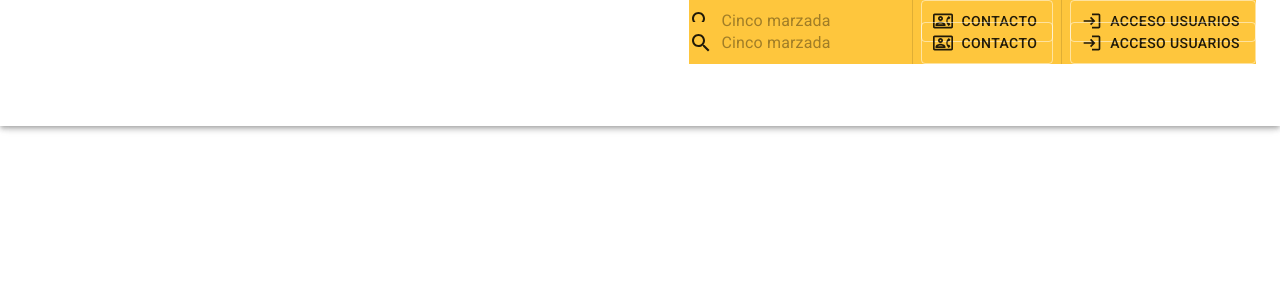
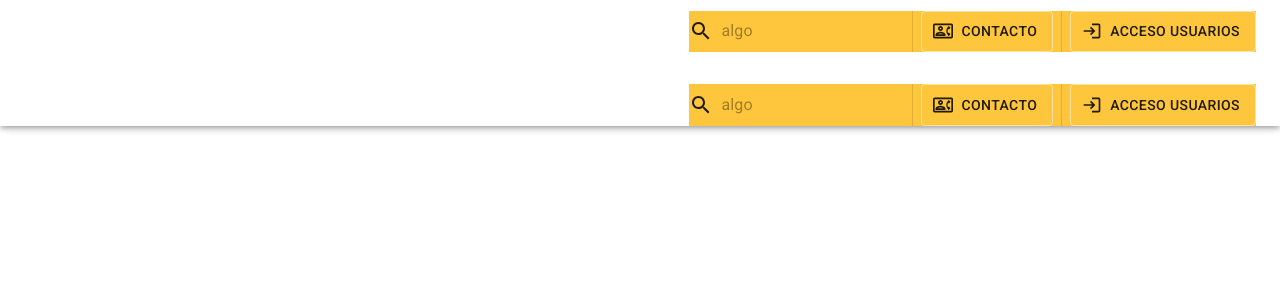
Before and after one commit to Jenrikk/raices_andinas, a React (Vite) app: page / in a window 1280 px wide. Shown: the top 300 px of the page. Built offline with nearby package versions, Linux system fonts and the light colour scheme.

Commit message:
fix display NavBar items

```diff
--- a/src/raices/components/NavBar.jsx
+++ b/src/raices/components/NavBar.jsx
@@ -1,5 +1,5 @@
 import { ContactPhone, ContactPhoneOutlined,  LoginOutlined, Search } from '@mui/icons-material'
-import { AppBar, Button, Divider, IconButton, InputBase, Toolbar, Typography } from '@mui/material'
+import { AppBar, Grid, Button, Divider, IconButton, InputBase, Toolbar, Typography } from '@mui/material'
 import { Box, Stack } from '@mui/system'
 
 const inputCSS = {
@@ -13,23 +13,29 @@ export const NavBar = () => {
     return (
         <AppBar
             position="fixed"
-            sx={{ height: 126, width: '100%'}}
+            sx={{ display: 'flex', alignItems: 'flex-end', height: 126, width: '100%'}}
         >
             <Toolbar
                 sx={{
+                    height: '100%',
+                    width: '66%',
+                    padding: '0px 0px',
                     display: 'flex',
-                    flexDirection: 'column',
-                    justifyContent: 'space-between',
-                    alignItems: 'flex-end',
+                    flexWrap: 'wrap',
+                    // flexDirection: 'column',
+                    justifyContent: 'flex-end',
+                    // alignItems: 'flex-end',
+                    alignContents: 'space-between',
                 }}
             >
+
                 <Stack direction="row"
                     divider={<Divider orientation="vertical" flexItem />}
                     spacing={1}
                     sx={{
                         backgroundColor: 'secondary.main',
                         color: 'inherit',
-                        height: `calc(100% - 22px)`,
+                        height: `calc(33%)`,
                         marginTop: 0,
                      }}
                 >
@@ -37,7 +43,39 @@ export const NavBar = () => {
                         <Search />
                         <InputBase
                             sx={{ ml: 1, }}
-                            placeholder="Cinco marzada"
+                            placeholder="algo"
+                        />
+                    </Box>
+                    <Button variant="outlined"
+                        startIcon={<ContactPhoneOutlined />}
+                        sx={{ backgroundColor: 'transparent', color: 'inherit' }}
+                    >
+                        Contacto
+                    </Button>
+                    <Button variant="outlined"
+                        startIcon={<LoginOutlined />}
+                        sx={{ backgroundColor: 'transparent', color: 'inherit' }}
+                    >
+                        Acceso usuarios
+                    </Button>
+                </Stack>
+
+                <Stack direction="row"
+                    divider={<Divider orientation="vertical" flexItem />}
+                    spacing={1}
+                    sx={{
+                        backgroundColor: 'secondary.main',
+                        color: 'inherit',
+                        height: `calc(33%)`,
+                        marginTop: 0,
+                        alignSelf: 'flex-end'
+                     }}
+                >
+                    <Box sx={{ display: 'flex', alignItems: 'center', ml: 1 }}>
+                        <Search />
+                        <InputBase
+                            sx={{ ml: 1, }}
+                            placeholder="algo"
                         />
                     </Box>
                     <Button variant="outlined"
@@ -55,36 +93,6 @@ export const NavBar = () => {
                 </Stack>
 
 
-                <Stack direction="row"
-                    divider={<Divider orientation="vertical" flexItem />}
-                    spacing={1}
-                    sx={{
-                        backgroundColor: 'secondary.main',
-                        color: 'inherit',
-                        height: `calc(100% - 22px)`,
-                        marginTop: '-22px',
-                     }}
-                >
-                    <Box sx={{ display: 'flex', alignItems: 'center', ml: 1 }}>
-                        <Search />
-                        <InputBase
-                            sx={{ ml: 1, }}
-                            placeholder="Cinco marzada"
-                        />
-                    </Box>
-                    <Button variant="outlined"
-                        startIcon={<ContactPhoneOutlined />}
-                        sx={{ backgroundColor: 'transparent', color: 'inherit' }}
-                    >
-                        Contacto
-                    </Button>
-                    <Button variant="outlined"
-                        startIcon={<LoginOutlined />}
-                        sx={{ backgroundColor: 'transparent', color: 'inherit' }}
-                    >
-                        Acceso usuarios
-                    </Button>
-                </Stack>
             </Toolbar>
 
         </AppBar>
```
